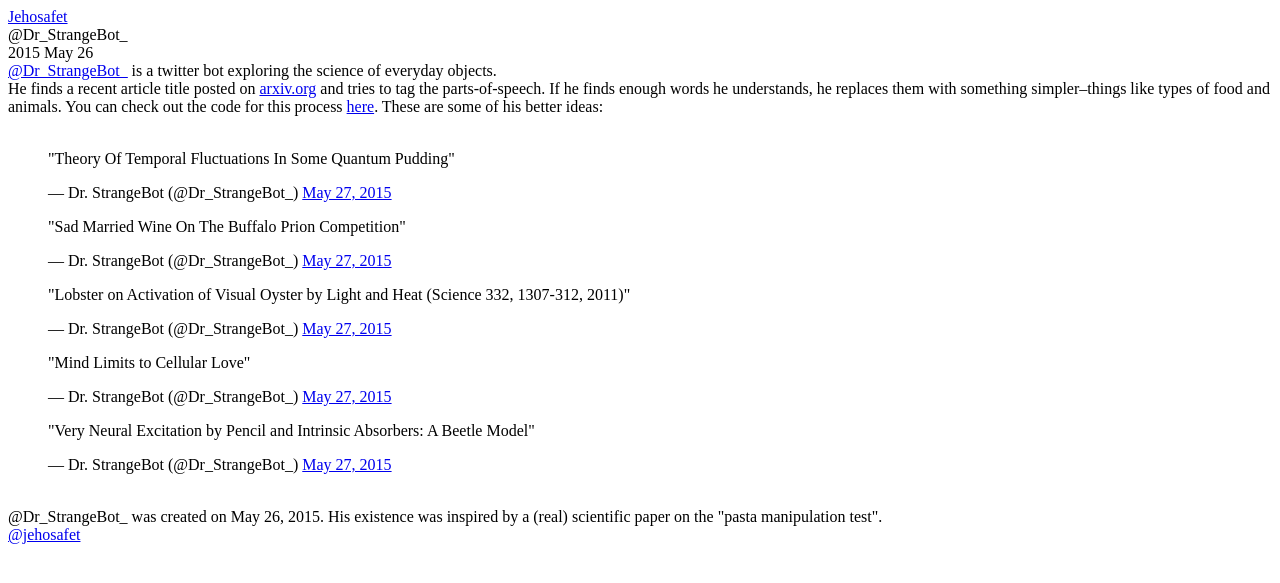
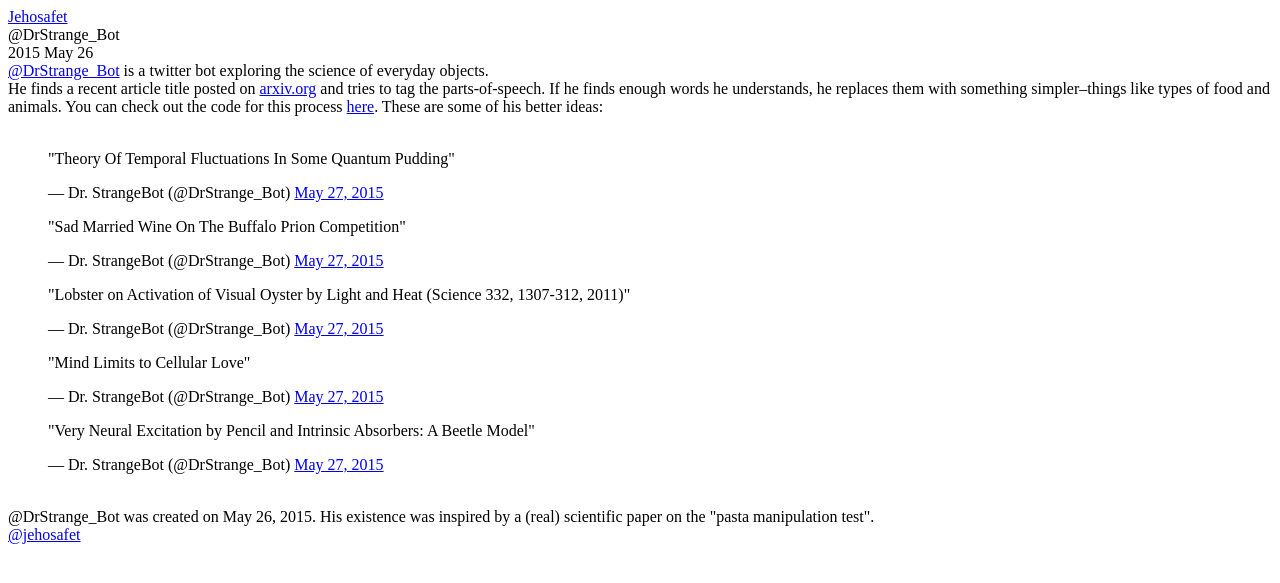
Before and after one commit to mobeets/mobeets.github.io, a Jekyll site: the page built from _posts/2015-05-26-dr-strange-bot.html, in a window 1280 px wide. Shown: the top 583 px of the page. Built offline with Jekyll 4.4.1, drawn with Linux system fonts in a browser that asks for light colours; nearby versions of some CDN libraries; some web fonts are replaced; comment, search, counter and statistics services are not loaded.

Commit message:
now DrStrange_Bot

```diff
--- a/_data/elsewhere.yml
+++ b/_data/elsewhere.yml
@@ -39,7 +39,7 @@
             categ: "coded"
             date: "2015-05-26"
             key: "dr-strange-bot"
-            name: "@Dr_StrangeBot_"
+            name: "@DrStrange_Bot"
             url: ".html"
         -
             categ: "listed"
--- a/_posts/2015-05-26-dr-strange-bot.html
+++ b/_posts/2015-05-26-dr-strange-bot.html
@@ -1,29 +1,29 @@
 ---
 layout: post
-title: "@Dr_StrangeBot_"
+title: "@DrStrange_Bot"
 description: ""
 category: coded
 tags: []
 ---
 {% include JB/setup %}
 
-<a href="https://twitter.com/Dr_StrangeBot_">@Dr_StrangeBot_</a> is a twitter bot exploring the science of everyday objects.
+<a href="https://twitter.com/DrStrange_Bot">@DrStrange_Bot</a> is a twitter bot exploring the science of everyday objects.
 <br>
 He finds a recent article title posted on <a href="http://arxiv.org/">arxiv.org</a> and tries to tag the parts-of-speech. If he finds enough words he understands, he replaces them with something simpler&ndash;things like types of food and animals. You can check out the code for this process <a href="https://github.com/mobeets/fake-science-bot">here</a>. These are some of his better ideas:
 <br><br>
-<blockquote class="twitter-tweet" lang="en"><p lang="en" dir="ltr">&quot;Theory Of Temporal Fluctuations In Some Quantum Pudding&quot;</p>&mdash; Dr. StrangeBot (@Dr_StrangeBot_) <a href="https://twitter.com/Dr_StrangeBot_/status/603691450191196160">May 27, 2015</a></blockquote>
+<blockquote class="twitter-tweet" lang="en"><p lang="en" dir="ltr">&quot;Theory Of Temporal Fluctuations In Some Quantum Pudding&quot;</p>&mdash; Dr. StrangeBot (@DrStrange_Bot) <a href="https://twitter.com/DrStrange_Bot/status/603691450191196160">May 27, 2015</a></blockquote>
 <script async src="//platform.twitter.com/widgets.js" charset="utf-8"></script>
 
-<blockquote class="twitter-tweet" lang="en"><p lang="en" dir="ltr">&quot;Sad Married Wine On The Buffalo Prion Competition&quot;</p>&mdash; Dr. StrangeBot (@Dr_StrangeBot_) <a href="https://twitter.com/Dr_StrangeBot_/status/603683886351122433">May 27, 2015</a></blockquote>
+<blockquote class="twitter-tweet" lang="en"><p lang="en" dir="ltr">&quot;Sad Married Wine On The Buffalo Prion Competition&quot;</p>&mdash; Dr. StrangeBot (@DrStrange_Bot) <a href="https://twitter.com/DrStrange_Bot/status/603683886351122433">May 27, 2015</a></blockquote>
 <script async src="//platform.twitter.com/widgets.js" charset="utf-8"></script>
 
-<blockquote class="twitter-tweet" lang="en"><p lang="en" dir="ltr">&quot;Lobster on Activation of Visual Oyster by Light and Heat (Science 332, 1307-312, 2011)&quot;</p>&mdash; Dr. StrangeBot (@Dr_StrangeBot_) <a href="https://twitter.com/Dr_StrangeBot_/status/603631965930160131">May 27, 2015</a></blockquote>
+<blockquote class="twitter-tweet" lang="en"><p lang="en" dir="ltr">&quot;Lobster on Activation of Visual Oyster by Light and Heat (Science 332, 1307-312, 2011)&quot;</p>&mdash; Dr. StrangeBot (@DrStrange_Bot) <a href="https://twitter.com/DrStrange_Bot/status/603631965930160131">May 27, 2015</a></blockquote>
 <script async src="//platform.twitter.com/widgets.js" charset="utf-8"></script>
 
-<blockquote class="twitter-tweet" lang="en"><p lang="en" dir="ltr">&quot;Mind Limits to Cellular Love&quot;</p>&mdash; Dr. StrangeBot (@Dr_StrangeBot_) <a href="https://twitter.com/Dr_StrangeBot_/status/603591546856939520">May 27, 2015</a></blockquote>
+<blockquote class="twitter-tweet" lang="en"><p lang="en" dir="ltr">&quot;Mind Limits to Cellular Love&quot;</p>&mdash; Dr. StrangeBot (@DrStrange_Bot) <a href="https://twitter.com/DrStrange_Bot/status/603591546856939520">May 27, 2015</a></blockquote>
 <script async src="//platform.twitter.com/widgets.js" charset="utf-8"></script>
 
-<blockquote class="twitter-tweet" lang="en"><p lang="en" dir="ltr">&quot;Very Neural Excitation by Pencil and Intrinsic Absorbers: A Beetle Model&quot;</p>&mdash; Dr. StrangeBot (@Dr_StrangeBot_) <a href="https://twitter.com/Dr_StrangeBot_/status/603581912213520384">May 27, 2015</a></blockquote>
+<blockquote class="twitter-tweet" lang="en"><p lang="en" dir="ltr">&quot;Very Neural Excitation by Pencil and Intrinsic Absorbers: A Beetle Model&quot;</p>&mdash; Dr. StrangeBot (@DrStrange_Bot) <a href="https://twitter.com/DrStrange_Bot/status/603581912213520384">May 27, 2015</a></blockquote>
 <script async src="//platform.twitter.com/widgets.js" charset="utf-8"></script>
 <br>
-@Dr_StrangeBot_ was created on May 26, 2015. His existence was inspired by a (real) scientific paper on the "pasta manipulation test".
+@DrStrange_Bot was created on May 26, 2015. His existence was inspired by a (real) scientific paper on the "pasta manipulation test".
```
